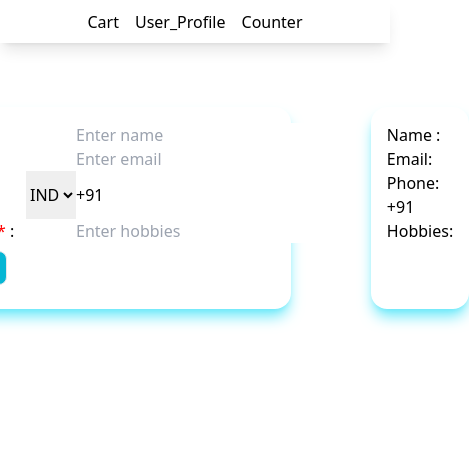
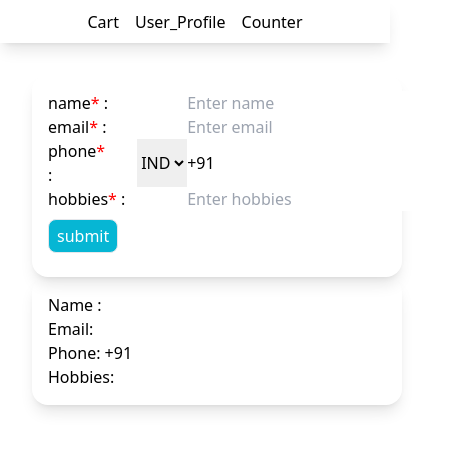
Before and after one commit to satishIllumina/ReactAssignment, a React (Vite) app: page /userprofile in a window 390 px wide. Shown: the top 450 px of the page, 469 px wide, since content can reach past the window. Built offline with nearby package versions, Linux system fonts and the light colour scheme.

Commit message:
responsive added

```diff
--- a/src/App.css
+++ b/src/App.css
@@ -7,6 +7,7 @@
   margin: 1rem;
   flex-wrap: wrap;
   box-sizing: border-box;
+  justify-content: center;
 }
 .product{
   height: 300px;
@@ -108,7 +109,7 @@ nav{
   /* height: 0vh; */
   /* width: 100vw; */
   padding: 1rem;
-  display: flex;
+  /* display: flex; */
   gap: 5rem;
   justify-content: center;
   box-sizing: border-box;
@@ -132,7 +133,7 @@ form{
   align-items: center;
 }
 .secondDiv{
-  width: 300px;
+  width: 370px;
   border-radius: 1rem;
   box-shadow: 1px 1px 1rem aqua;
   padding: 1rem;
--- a/src/UserProfile/UserProfile.jsx
+++ b/src/UserProfile/UserProfile.jsx
@@ -61,15 +61,11 @@ function UserProfile() {
 
   return (
     <div style={{ height: "100vh" }}>
-      <div className="mainuserprofile">
+      <div className="sm:flex sm:gap-8 flex-row gap-8 justify-center m-8">
         <form
-          // style={{
-          //   boxShadow:
-          //     Object.keys(errors).length === 0 ? "shadow-lg" : "shadow-lg",
-          // }}
           className={
             Object.keys(errors).length === 0
-              ? "shadow-lg shadow-cyan-300"
+              ? "shadow-lg"
               : "shadow-lg shadow-red-300"
           }
           onSubmit={handleSubmit}
@@ -126,7 +122,7 @@ function UserProfile() {
             </button>
           </div>
         </form>
-        <div className="secondDiv shadow-lg shadow-cyan-300">
+        <div className="secondDiv shadow-lg">
           {
             <div>
               <p>Name : {finalData.name}</p>
```
